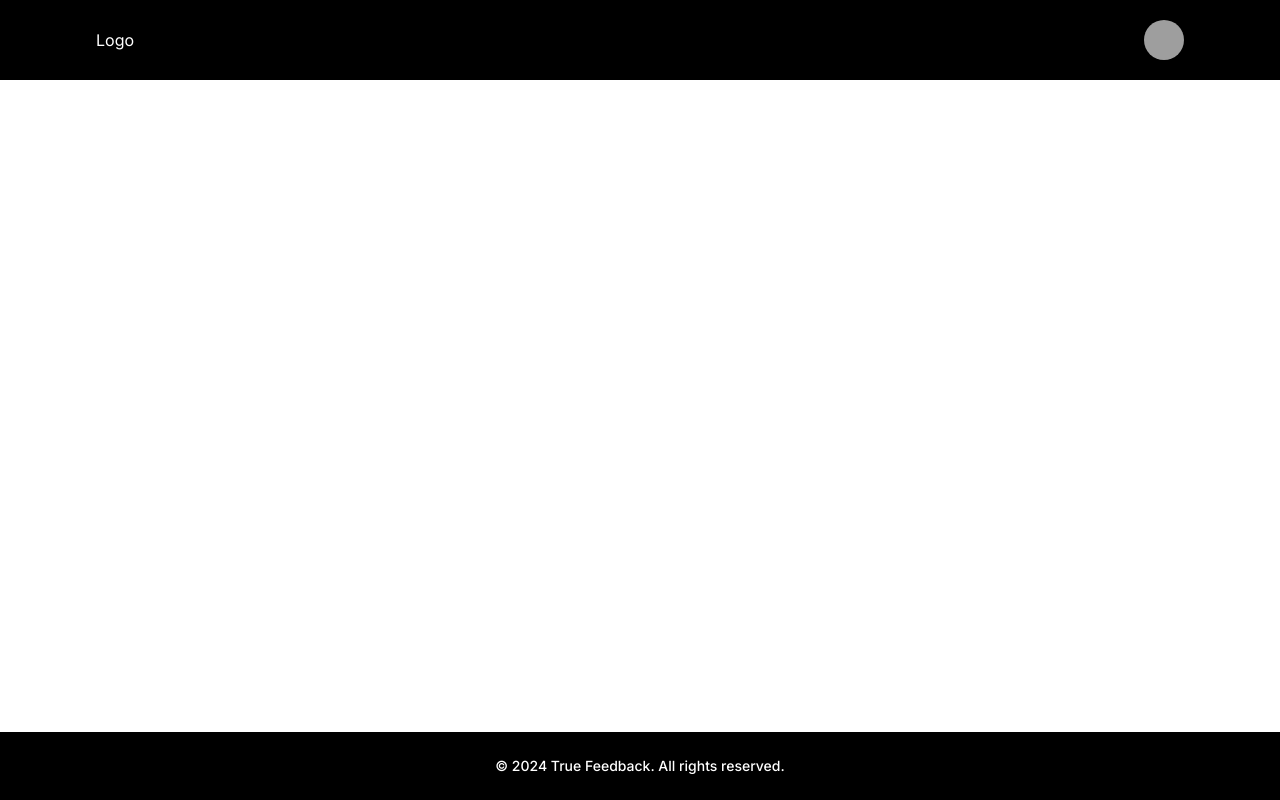
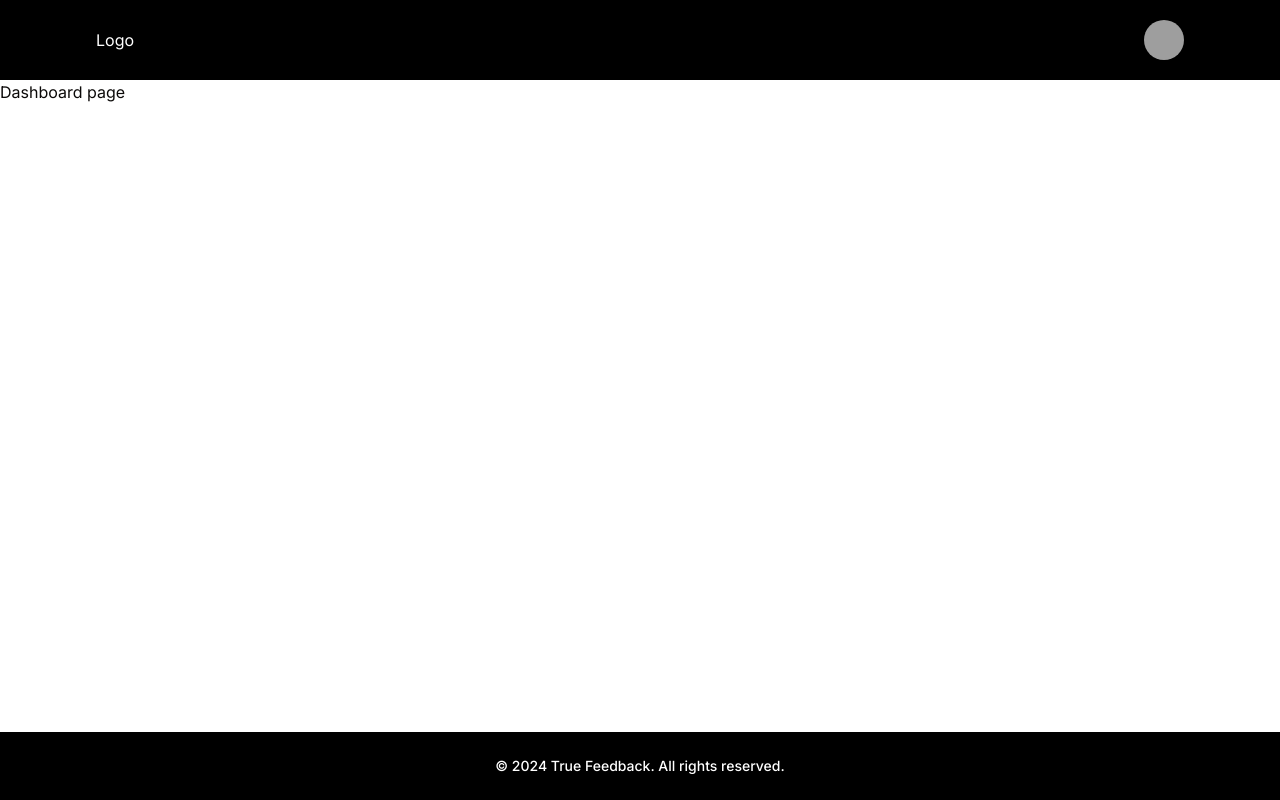
Before and after one commit to rehan-adi/Feedback.app, a Next.js app: page /dashboard in a window 1280 px wide. Built offline with nearby package versions, Linux system fonts and the light colour scheme; grey boxes are pictures that could not be loaded.

Commit message:
Add layout component with Navbar and Footer in app/(app) directory

```diff
--- a/app/(app)/layout.tsx
+++ b/app/(app)/layout.tsx
@@ -1,13 +1,14 @@
 import Footer from '@/components/common/Footer'
 import Navbar from '@/components/common/Navbar'
 
-const layout = () => {
+const Layout = ({ children }: { children: React.ReactNode }) => {
   return (
     <div>
-       <Navbar />
-       <Footer />
+      <Navbar />
+      <main>{children}</main>
+      <Footer />
     </div>
   )
 }
 
-export default layout
+export default Layout
--- a/components/profile/Profile.tsx
+++ b/components/profile/Profile.tsx
@@ -1,8 +1,6 @@
-import React from 'react'
-
 const Profile = () => {
   return (
-    <div>Profile</div>
+    <div className="w-full h-screen flex justify-center items-center text-white bg-black">Profile</div>
   )
 }
 
```
